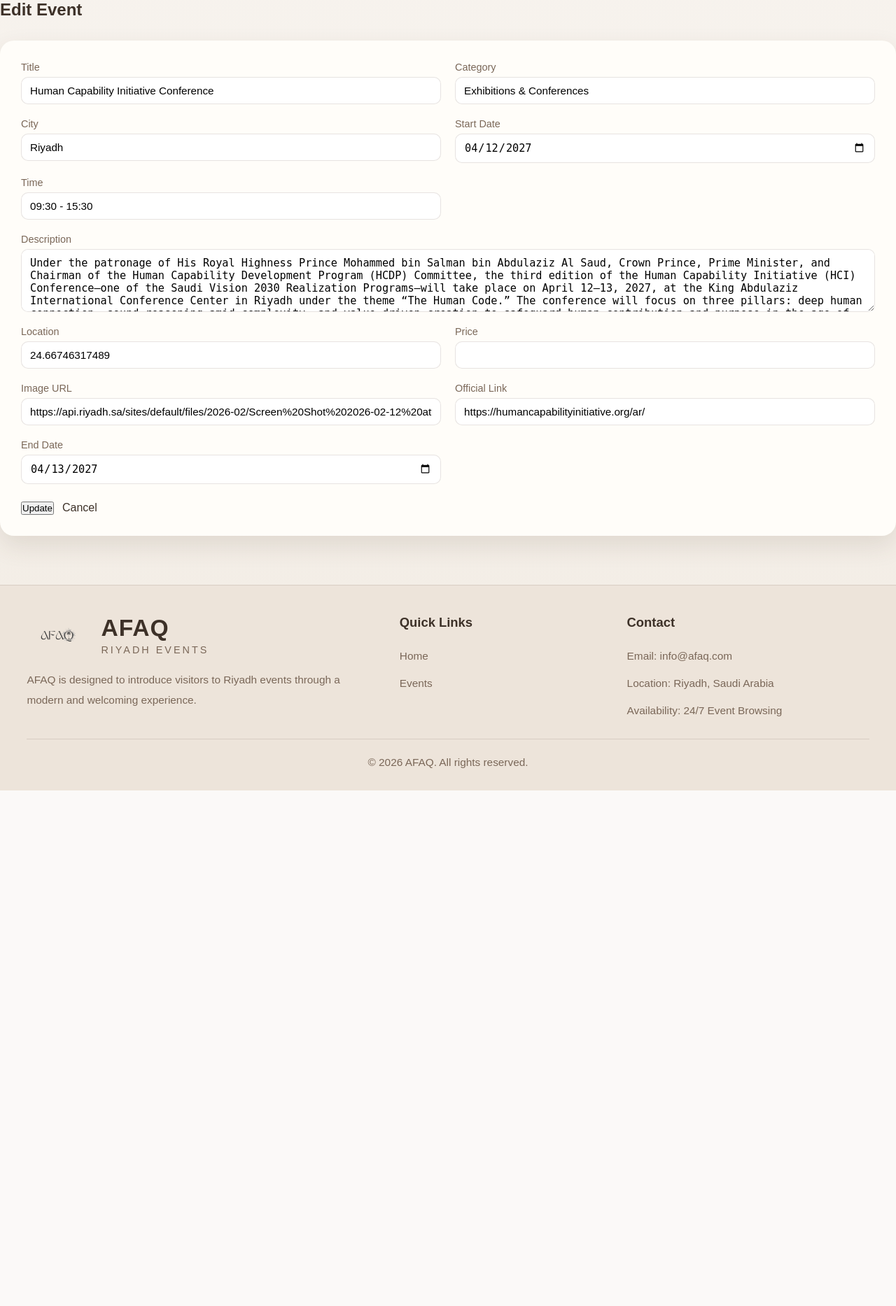
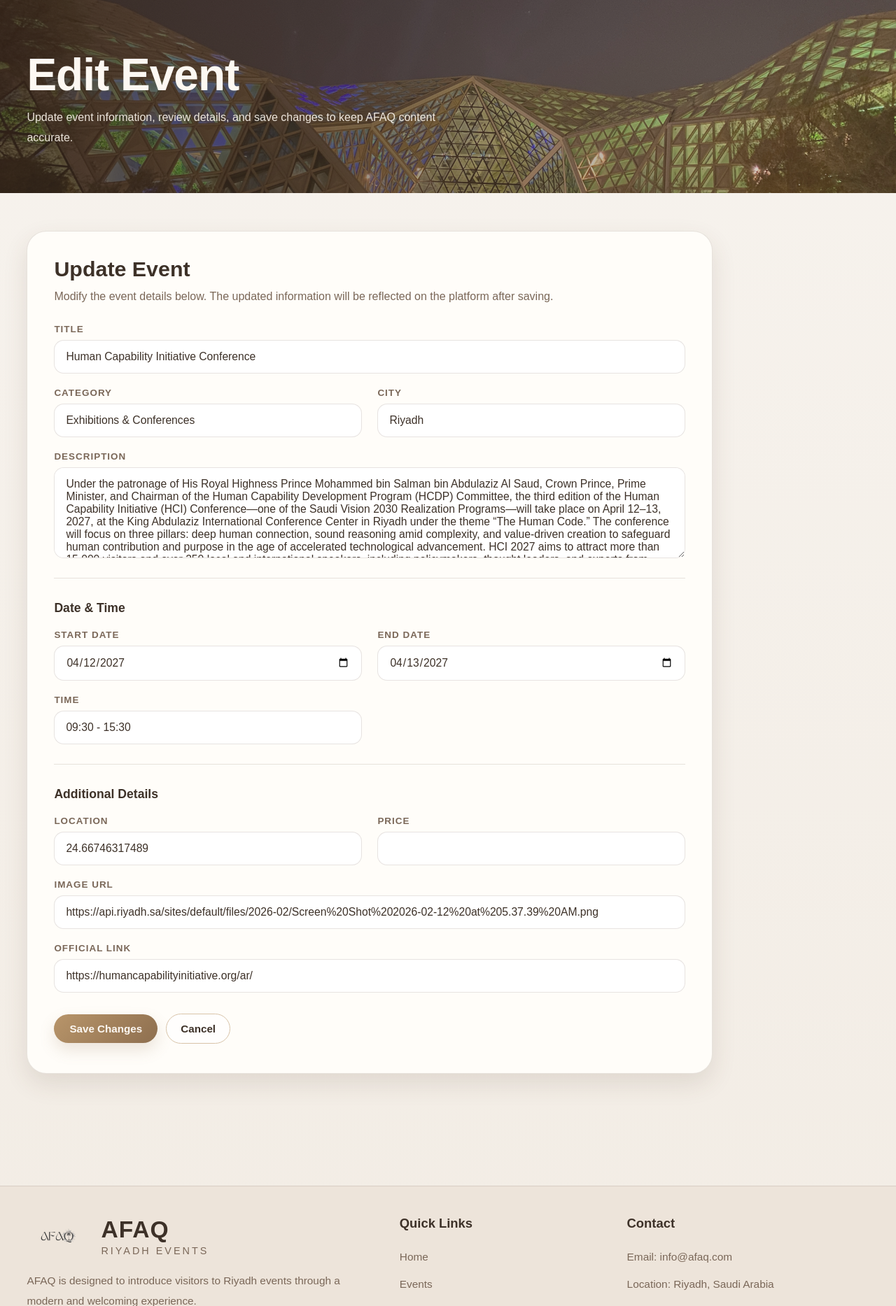
Before and after one commit to razan444200495/2026-GP1-Group15, a Flask app: template templates/admin/edit_event.html in a window 1280 px wide. Shown: the part 118-1985 px from the top of the page at 70% size. Before the commit the page ends 1248 px from the top, so only its background shows below. Run offline with Flask 3, Linux system fonts and the light colour scheme; the template is opened without the code that fills it: values that come from a table or form of the project are taken from there, others are empty; data comes from the database, SQL or seed files in the repository.

Commit message:
Enhance edit_event.html layout and styles
Refactor edit event page with improved styles and structure.

```diff
--- a/templates/admin/edit_event.html
+++ b/templates/admin/edit_event.html
@@ -1,127 +1,236 @@
 {% extends "base.html" %}
 
-{% block content %}
-<section class="admin-section">
-  <div class="container">
+{% block title %}Edit Event | AFAQ{% endblock %}
 
-    <h1 style="margin-bottom:30px;">Edit Event</h1>
+{% block extra_styles %}
+<style>
+  .edit-event-hero {
+    background:
+      linear-gradient(90deg, rgba(58, 42, 31, 0.76), rgba(184, 149, 106, 0.28)),
+      url("{{ url_for('static', filename='images/about-bg.jpg') }}") center/cover no-repeat;
+    padding: 72px 0 64px;
+    color: var(--text-light);
+  }
 
-    <form class="edit-form" method="POST">
+  .edit-event-hero h1 {
+    font-size: clamp(2.2rem, 5vw, 4rem);
+    line-height: 1.1;
+    margin-bottom: 12px;
+    letter-spacing: -1px;
+  }
 
-      <div class="form-grid">
+  .edit-event-hero p {
+    color: rgba(255, 248, 240, 0.9);
+    line-height: 1.8;
+    max-width: 650px;
+  }
 
-        <div class="form-group">
-          <label>Title</label>
-          <input type="text" name="title" value="{{ event.title }}" required>
-        </div>
+  .edit-event-section {
+    padding: 54px 0 90px;
+  }
 
-        <div class="form-group">
-          <label>Category</label>
-          <input type="text" name="category" value="{{ event.category }}" required>
-        </div>
+  .edit-form-card {
+    background: var(--bg-card);
+    border: 1px solid var(--border);
+    border-radius: 28px;
+    box-shadow: var(--shadow);
+    padding: 36px 38px 42px;
+    max-width: 980px;
+  }
 
-        <div class="form-group">
-          <label>City</label>
-          <input type="text" name="city" value="{{ event.city }}" required>
-        </div>
+  .edit-form-card h2 {
+    font-size: 1.9rem;
+    margin-bottom: 8px;
+    color: var(--text-main);
+  }
 
-        <div class="form-group">
-          <label>Start Date</label>
-          <input type="date" name="start_date" value="{{ event.start_date }}">
-        </div>
+  .form-note {
+    color: var(--text-soft);
+    line-height: 1.7;
+    margin-bottom: 26px;
+  }
 
-        <div class="form-group">
-          <label>Time</label>
-          <input type="text" name="time" value="{{ event.time }}">
-        </div>
-
-        <div class="form-group full">
-          <label>Description</label>
-          <textarea name="description">{{ event.description }}</textarea>
-        </div>
-
-        <div class="form-group">
-          <label>Location</label>
-          <input type="text" name="location" value="{{ event.location }}">
-        </div>
-
-        <div class="form-group">
-          <label>Price</label>
-          <input type="text" name="price" value="{{ event.price }}">
-        </div>
-
-        <div class="form-group">
-          <label>Image URL</label>
-          <input type="text" name="image" value="{{ event.image }}">
-        </div>
-
-        <div class="form-group">
-          <label>Official Link</label>
-          <input type="text" name="official_link" value="{{ event.official_link }}">
-        </div>
-
-        <div class="form-group">
-          <label>End Date</label>
-          <input type="date" name="end_date" value="{{ event.end_date }}">
-        </div>
-
-      </div>
-
-      <div class="form-actions">
-        <button type="submit" class="btn-delete">Update</button>
-        <a href="{{ url_for('admin.admin_dashboard') }}" class="btn-edit">Cancel</a>
-      </div>
-
-    </form>
-
-  </div>
-</section>
-
-<style>
   .edit-form {
-  background: var(--bg-card);
-  padding: 30px;
-  border-radius: 20px;
-  box-shadow: var(--shadow);
+    display: grid;
+    gap: 20px;
   }
 
   .form-grid {
     display: grid;
     grid-template-columns: 1fr 1fr;
-  gap: 20px;
+    gap: 20px 22px;
   }
 
   .form-group {
     display: flex;
     flex-direction: column;
+    gap: 8px;
   }
 
   .form-group.full {
     grid-column: 1 / -1;
   }
 
-label {
-  font-size: 0.9rem;
-  margin-bottom: 6px;
+  .form-group label {
     color: var(--text-soft);
+    font-size: 0.84rem;
+    font-weight: 800;
+    letter-spacing: 1px;
+    text-transform: uppercase;
   }
 
-input, textarea {
-  padding: 10px 12px;
-  border-radius: 10px;
+  .profile-input {
+    width: 100%;
     border: 1px solid var(--border);
-  font-size: 0.95rem;
+    background: #ffffff;
+    color: var(--text-main);
+    border-radius: 14px;
+    padding: 14px 16px;
+    font-size: 0.98rem;
+    font-family: inherit;
+    outline: none;
+    transition: 0.22s ease;
   }
 
-textarea {
-  min-height: 90px;
+  .profile-input:focus {
+    border-color: var(--accent);
+    box-shadow: 0 0 0 3px rgba(184, 149, 106, 0.16);
+  }
+
+  textarea.profile-input {
+    min-height: 130px;
+    resize: vertical;
+  }
+
+  .form-divider {
+    border: none;
+    border-top: 1px solid var(--border);
+    margin: 8px 0;
+  }
+
+  .section-title {
+    color: var(--text-main);
+    font-size: 1.1rem;
+    margin-top: 4px;
   }
 
   .form-actions {
-  margin-top: 25px;
     display: flex;
     gap: 12px;
+    flex-wrap: wrap;
+    align-items: center;
+    margin-top: 10px;
+  }
+
+  .save-btn {
+    border: none;
+    cursor: pointer;
+  }
+
+  @media (max-width: 800px) {
+    .form-grid {
+      grid-template-columns: 1fr;
+    }
+
+    .form-group.full {
+      grid-column: auto;
+    }
   }
 </style>
+{% endblock %}
 
+{% block content %}
+<section class="edit-event-hero">
+  <div class="page-shell">
+    <h1>Edit Event</h1>
+    <p>Update event information, review details, and save changes to keep AFAQ content accurate.</p>
+  </div>
+</section>
+
+<section class="edit-event-section">
+  <div class="page-shell">
+    <div class="edit-form-card">
+      <h2>Update Event</h2>
+      <p class="form-note">
+        Modify the event details below. The updated information will be reflected on the platform after saving.
+      </p>
+
+      <form method="POST" class="edit-form" onsubmit="return confirm('Are you sure you want to save these changes?');">
+
+        <div class="form-grid">
+          <div class="form-group full">
+            <label>Title</label>
+            <input type="text" name="title" value="{{ event.title }}" class="profile-input" required>
+          </div>
+
+          <div class="form-group">
+            <label>Category</label>
+            <input type="text" name="category" value="{{ event.category }}" class="profile-input" required>
+          </div>
+
+          <div class="form-group">
+            <label>City</label>
+            <input type="text" name="city" value="{{ event.city }}" class="profile-input" required>
+          </div>
+
+          <div class="form-group full">
+            <label>Description</label>
+            <textarea name="description" class="profile-input" required>{{ event.description }}</textarea>
+          </div>
+        </div>
+
+        <hr class="form-divider">
+        <h3 class="section-title">Date & Time</h3>
+
+        <div class="form-grid">
+          <div class="form-group">
+            <label>Start Date</label>
+            <input type="date" name="start_date" value="{{ event.start_date }}" class="profile-input" required>
+          </div>
+
+          <div class="form-group">
+            <label>End Date</label>
+            <input type="date" name="end_date" value="{{ event.end_date or '' }}" class="profile-input">
+          </div>
+
+          <div class="form-group">
+            <label>Time</label>
+            <input type="text" name="time" value="{{ event.time or '' }}" class="profile-input" required>
+          </div>
+        </div>
+
+        <hr class="form-divider">
+        <h3 class="section-title">Additional Details</h3>
+
+        <div class="form-grid">
+          <div class="form-group">
+            <label>Location</label>
+            <input type="text" name="location" value="{{ event.location or '' }}" class="profile-input">
+          </div>
+
+          <div class="form-group">
+            <label>Price</label>
+            <input type="text" name="price" value="{{ event.price or '' }}" class="profile-input">
+          </div>
+
+          <div class="form-group full">
+            <label>Image URL</label>
+            <input type="text" name="image" value="{{ event.image or '' }}" class="profile-input">
+          </div>
+
+          <div class="form-group full">
+            <label>Official Link</label>
+            <input type="text" name="official_link" value="{{ event.official_link or '' }}" class="profile-input">
+          </div>
+        </div>
+
+        <div class="form-actions">
+          <button type="submit" class="primary-btn save-btn">Save Changes</button>
+          <a href="{{ url_for('admin.admin_dashboard') }}" class="outline-btn">Cancel</a>
+        </div>
+
+      </form>
+    </div>
+  </div>
+</section>
 {% endblock %}
```
Lines whose indentation alone changed are shown as unchanged.
